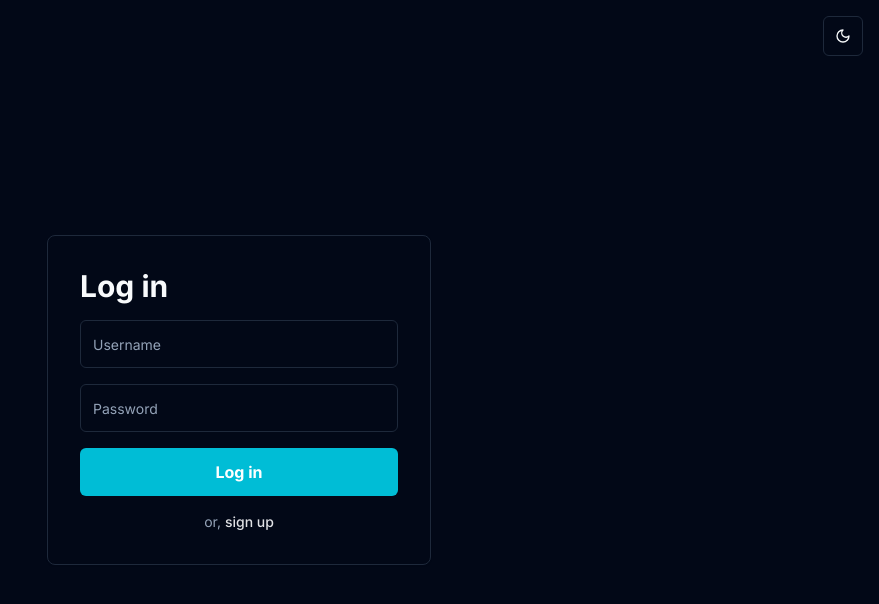
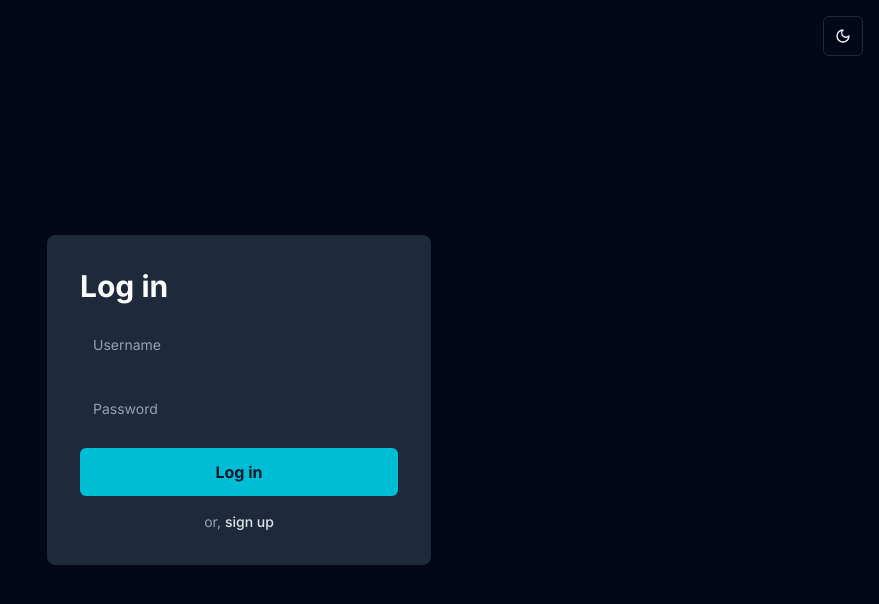
Before and after one commit to SadiqNaizam/mlo-a774-1ea9, a React (Vite) app: page / in a window 1280 px wide. Shown: the top 604 px of the page, without its empty margins (401-1280 px from the left). Built offline with nearby package versions, Linux system fonts and the light colour scheme.

Commit message:
Updated code files via regeneration: index.css

```diff
--- a/src/index.css
+++ b/src/index.css
@@ -12,8 +12,8 @@
     --card-foreground: 222.2 84% 4.9%;
     --popover: 0 0% 100%;
     --popover-foreground: 222.2 84% 4.9%;
-    --primary: 187 100% 42%;
-    --primary-foreground: 0 0% 100%;
+    --primary: 222.2 47.4% 11.2%;
+    --primary-foreground: 210 40% 98%;
     --secondary: 210 40% 96.1%;
     --secondary-foreground: 222.2 47.4% 11.2%;
     --muted: 210 40% 96.1%;
@@ -24,30 +24,31 @@
     --destructive-foreground: 210 40% 98%;
     --border: 214.3 31.8% 91.4%;
     --input: 214.3 31.8% 91.4%;
-    --ring: 187 100% 42%;
+    --ring: 222.2 47.4% 11.2%;
     --radius: 0.5rem;
   }
 
   .dark {
     --background: 222.2 84% 4.9%;
     --foreground: 210 40% 98%;
-    --card: 222.2 84% 4.9%;
+    --card: 217.2 32.6% 17.5%;
     --card-foreground: 210 40% 98%;
     --popover: 222.2 84% 4.9%;
     --popover-foreground: 210 40% 98%;
     --primary: 187 100% 42%;
-    --primary-foreground: 0 0% 100%;
+    --primary-foreground: 222.2 47.4% 11.2%;
     --secondary: 217.2 32.6% 17.5%;
     --secondary-foreground: 210 40% 98%;
     --muted: 217.2 32.6% 17.5%;
     --muted-foreground: 215 20.2% 65.1%;
-    --accent: 217.2 32.6% 17.5%;
-    --accent-foreground: 210 40% 98%;
+    --accent: 187 100% 42%;
+    --accent-foreground: 222.2 47.4% 11.2%;
     --destructive: 0 62.8% 30.6%;
     --destructive-foreground: 210 40% 98%;
     --border: 217.2 32.6% 17.5%;
     --input: 217.2 32.6% 17.5%;
     --ring: 187 100% 42%;
+    --radius: 0.5rem;
   }
 }
 
```
